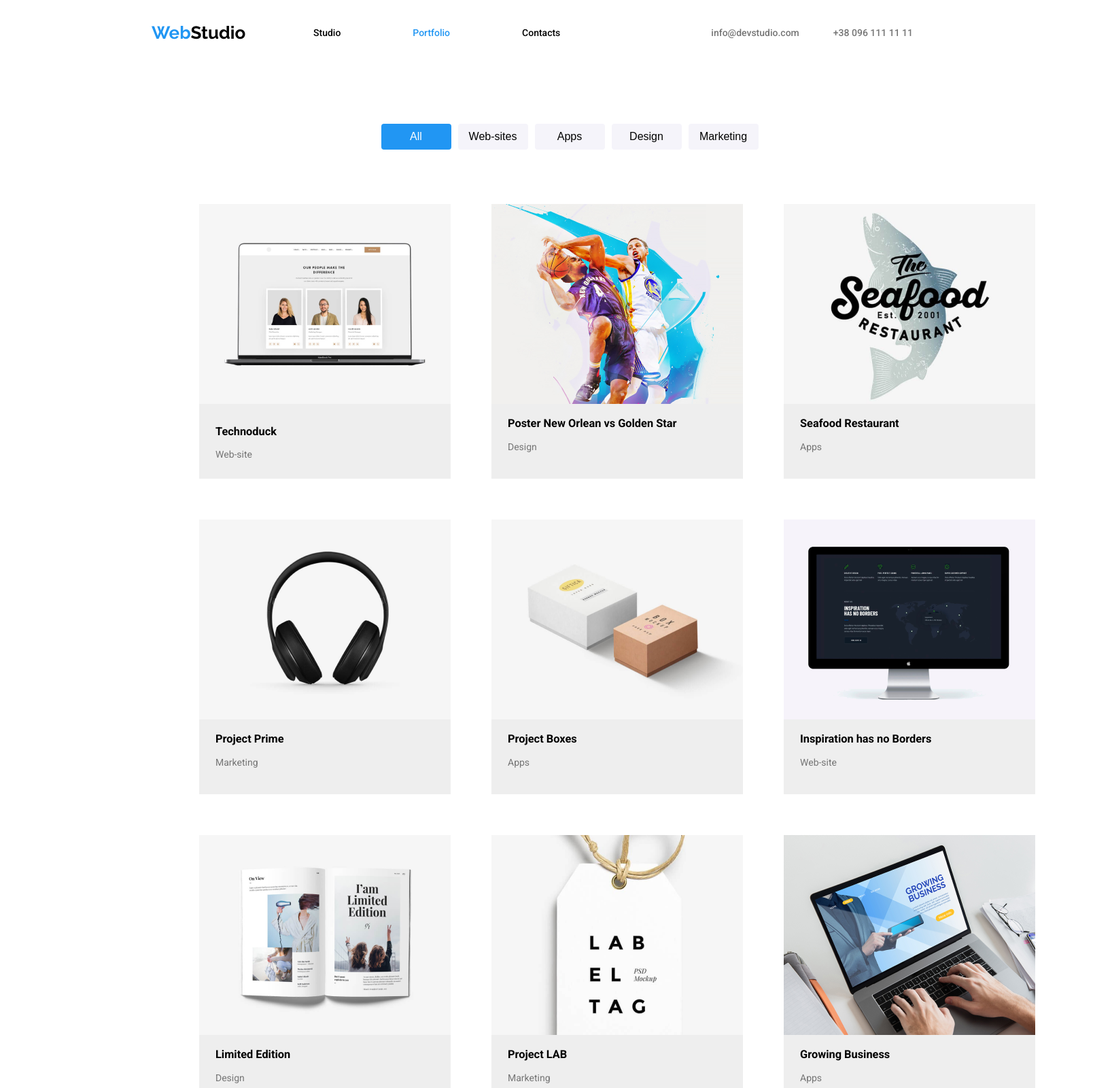
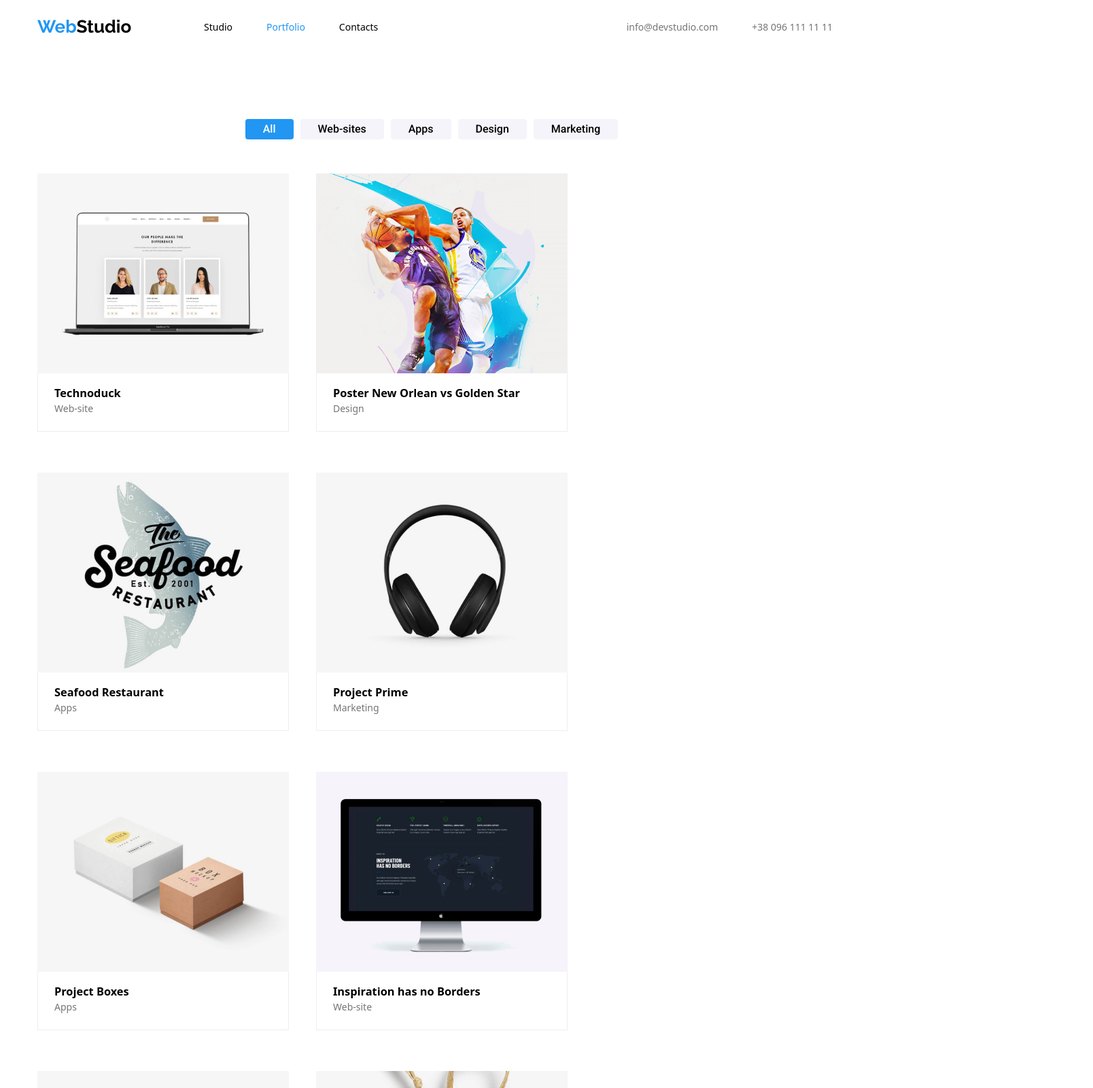
Before and after one commit to itsjenm/goit-markup-hw-03, a plain HTML site: page portfolio.html in a window 1280 px wide. Shown: the top 1600 px of the page at 68% size, 1608 px wide, since content can reach past the window. Drawn offline with nearby package versions, Linux system fonts and the light colour scheme.

Commit message:
revisions

```diff
--- a/css/styles.css
+++ b/css/styles.css
@@ -1,45 +1,74 @@
-* {
+/* Default styles */
+
+h1,h2,h3,h4,h5,h6,p {
+    margin: 0;
+}
+
+
+html {
     box-sizing: border-box;
 }
 
+*,
+*::after,
+*::before {
+    box-sizing: inherit;
+}
+
+img {
+    display: block;
+    max-width: 100%;
+    height: auto;
+}
+
+address {
+    font-style: normal;
+}
+
+.link {
+    text-decoration: none;
+    color: inherit;
+}
+
+.list {
+    list-style: none;
+    padding: 0;
+    margin: 0;
+}
+
+/* end of default styles */
+
 
 header {
-    width: 1600px;
-    height: 80px;
+    /* use padding instead of width or height */
+    padding: 25px 0 25px 0;
     display: flex;
     /* background-color: aqua; */
 
 }
 
+.header-container {
+    display: flex;
+    justify-content: space-between;
+
+}
+
 body {
-    width: 1600px;
     font-family: 'Roboto';
     color: black;
     font-size: 14px;
-
-}
-
-#what-we-do {
-    padding: 5px 0 94px 0;
-}
-
-#our-benefits,
-#our-team {
-    padding: 94px 0 94px 0;
-}
-
-ul {
-    list-style-type: none;
 }
 
 
-.navbar-div {
-    width: 100%;
-    display: flex;
-    justify-content: space-between;
-    margin: 0 215px 0 215px;
-    /* background-color: orchid; */
+.container {
+    width: 1200px;
+    margin-left: auto;
+    margin-right: auto;
+    padding: 0 15px;
+    /* background-color: aqua; */
 }
+
+
 
 nav {
     /* background-color: lightcoral; */
@@ -49,48 +78,46 @@ nav {
 
 .main-nav {
     display: flex;
+    margin-left: 100px;
     /* background-color: yellow; */
 }
 
-
-
-.nav-contacts {
-    display: flex;
-    align-items: center;
-    /* background-color: lime; */
+.nav-item:not(:last-child) {
+    margin-right: 50px;
 }
 
 
-
-.nav-link a {
+.nav-link {
     color: black;
     text-decoration: none;
     font-weight:500;
 
 }
 
-.nav-link #studio,
-#portfolio, #contacts {
-    margin: 32px 53px 32px 53px;
-}
-
-
-.nav-link-selected a {
-    color: #2196F3;
-}
-
-.nav-contacts a {
-    color: #757575;
-    margin-right: 50px;
-}
-
-.navbar-div a:hover,
-.navbar-div a:focus {
+.current {
     color: #2196F3;
 }
 
 
-#WebStudio {
+.nav-contacts {
+    display: flex;
+    align-items: center;
+    color: #757575;
+    /* background-color: lime; */
+}
+
+.nav-contacts-item:not(:last-child) {
+    margin-right: 50px;
+}
+
+
+.header-container a:hover,
+.header-container a:focus {
+    color: #2196F3;
+}
+
+
+.WebStudio {
     font-family: 'Raleway';
     font-weight: 700;
     font-size:26px;
@@ -100,7 +127,7 @@ nav {
     text-decoration: none;
 }
 
-#WebStudio::before {
+.WebStudio::before {
     content: 'Web'; color: #2196F3;
     font-family: 'Raleway';
     font-size: 26px;
@@ -108,15 +135,13 @@ nav {
 }
 
 
+#main-hero {
+    padding: 200px 0;
+    background-color: #2F303A;
+}
 
-
-.hero {
-    display: flex;
-    justify-content: center;
-    align-items: center;
-    flex-direction: column;
-    height: 600px;
-    background-color: #2F303A;
+.hero-container {
+    text-align: center;
 }
 
 
@@ -125,6 +150,7 @@ nav {
     font-weight: 900;
     color: #FFFFFF;
     align-items: center;
+    margin-bottom: 30px;
 }
 
 .request-button {
@@ -132,9 +158,9 @@ nav {
     padding: 10px 20px;
     border: none;
     border-radius: 4px;
+    font-family: 'Roboto';
     font-size: 16px;
     font-weight: 700;
-    background-color: #2196F3;
     color: #FFFFFF;
     cursor: pointer;
 
@@ -146,71 +172,82 @@ nav {
 
 }
 
-.container {
-    max-width: 1200px;
-    margin-left: 215px;
-    /* background-color: aqua; */
-    align-items: center;
 
+.hero-filter {
+    margin: 0;
+    display: flex;
+    justify-content: center;
+    margin-bottom: 50px;
 }
 
-
-.hero-filter {
-    margin-top: 94px;
+.projects {
+    margin: 0;
     display: flex;
-    justify-content: center;
-}
-
-.case-studies {
-    display: grid;
-    grid-template-columns: auto auto auto;
-    margin-bottom: 94px;
-    margin-top: 50px;
+    flex-wrap: wrap;
+    margin-top: -30px;
+    margin-left: -30px;
     /* background-color: red; */
 
 }
 
-#work-examples li {
-    margin: 30px;
-    width: 370px;
-    height: 404px;
-    background-color: #EEEEEE;
+#work-examples {
+    padding: 94px 0;
 }
 
-.project,
-.type {
-    margin-left: 24px;
+#work-examples li {
+    margin-right: 10px;
+    background-color: #FFFFFF;
 }
 
-#our-benefits {
-    display: flex;
 
+.project-name,
+.project-type {
+    margin: 0;
+    margin-bottom: 5px;
 }
 
-.set {
+.projects-item {
+    margin-top: 30px;
+    margin-left: 30px;
+    margin-bottom:30px;
+}
+
+.project-info-container {
+    padding: 20px 24px;
+    border: 1px solid #EEEEEE;
+    border-top: none;
+}
+
+#main-content {
+    padding: 94px 0 94px 0;
+}
+
+#what-we-do {
+    padding-top: 0;
+}
+
+.benefits-title {
+    display: none;
+}
+
+
+.benefits,
+.what-we-do,
+.team {
     display: flex;
     justify-content: space-between;
 }
 
-.content-set {
-    display: grid;
-
-}
 
 
-.benefits {
-    display: none;
-}
-
-
-#our-benefits .title {
-    line-height: 16.41px;
+#main-content .title {
     font-weight: 700;
     font-size: 14px;
     background-color: #FFFFFF;
+    margin-bottom: 10px;
 }
 
-#our-benefits .details {
+#main-content .details {
     width: 270px;
     margin-right: 30px;
     line-height: 24px;
@@ -230,29 +267,33 @@ p {
     color: #757575;
 }
 
-#our-team {
+.our-team {
     height: 648px;
     background-color: #F5F4FA;
     display: grid;
 }
 
-#our-team .section-title {
+#main-content .section-title {
     text-align: center;
     font-size: 36px;
     font-weight: 700;
+    margin-bottom: 50px;
 }
 
 
-.container .name {
+.team-name {
     text-align: center;
     font-size: 16px;
     font-weight: 500;
+    margin-bottom: 30px;
 }
 
-#our-team li {
+.team-image {
+    margin-bottom: 30px;
+}
+
+.team li {
     background-color: #FFFFFF;
-    width: 270px;
-    height: 368px;
     border-bottom-right-radius: 4px;
     border-bottom-left-radius: 4px;
     box-shadow: 0px 2px rgba(0, 0, 0, 0.2);
@@ -260,23 +301,28 @@ p {
 }
 
 
-.container .position {
+.team-position {
     text-align: center;
     font-size: 16px;
     font-weight: 400;
+    margin: 0;
+    margin-bottom: 30px;
 }
 
 .button-filter {
-    width: 103px;
-    margin-right: 10px;
     background-color: #F5F4FA;
-    height: 38px;
+    padding: 6px 26px;
+    font-family: 'Roboto';
     font-size: 16px;
     font-weight: 500;
     border: none;
     border-radius: 4px;
     text-align: center;
     cursor: pointer;
+}
+
+.button-filter:not(:last-child) {
+    margin-right: 10px;
 }
 
 .button-filter:hover,
@@ -291,30 +337,26 @@ p {
 }
 
 
-.footer {
-    height: 252px;
+footer .container {
     background-color: #2F303A;
+    padding: 60px 0;
 
 }
 
 
-
-.footer #WebStudio {
-    margin-top: 60px;
-    margin-left: 250px;
+footer .WebStudio {
     color: #FFFFFF;
+    margin-bottom: 10px;
+    display: block;
 
 }
 
-.footer .footer-contacts {
-    margin-left: 215px;
+.footer-contacts {
     color: #757575;
-    text-decoration: none;
-    font-style: normal;
 }
 
 
-.footer .footer-contacts:hover,
-.footer .footer-contacts:focus {
+.footer-contacts:hover,
+.footer-contacts:focus {
     color: rgba(255, 255, 255, 1);;
 }
--- a/portfolio.html
+++ b/portfolio.html
@@ -15,101 +15,110 @@
     <link rel="preconnect" href="https://fonts.gstatic.com" crossorigin>
     <link href="https://fonts.googleapis.com/css2?family=Raleway:wght@700&family=Roboto:wght@400;500;700;900&display=swap" rel="stylesheet">
 
+      <!-- Modern normalize -->
+      <link rel="stylesheet" href="https://cdnjs.cloudflare.com/ajax/libs/modern-normalize/1.0.0/modern-normalize.min.css"/>
+
 
 </head>
 <body>
   <header>
-    <div class="navbar-div">
+    <div class="container header-container">
       <nav>
-        <a href="index.html" id="WebStudio">Studio</a>
-        <ul class="main-nav">
-          <li class="nav-link"><a href="index.html" id="studio">Studio</a></li>
-          <li class="nav-link nav-link-selected"><a href="portfolio.html" id="portfolio">Portfolio</a></li>
-          <li class="nav-link"><a href="contacts.html" id="contacts">Contacts</a></li>
+        <a href="index.html" class="WebStudio">Studio</a>
+        <ul class="main-nav list">
+          <li class="nav-item"><a href="index.html" class="nav-link" >Studio</a></li>
+          <li class="nav-item"><a href="portfolio.html" class="nav-link current" >Portfolio</a></li>
+          <li class="nav-item"><a href="contacts.html" class="nav-link" >Contacts</a></li>
         </ul>
       </nav>
-        <ul class="nav-contacts">
-          <li class="nav-link"><a href="mailto:info@devstudio.com" class="mailto">info@devstudio.com</a></li>
-          <li class="nav-link"><a href="tel:+380961111111" class="tel">+38 096 111 11 11</a></li>
+        <ul class="nav-contacts list">
+          <li class="nav-contacts-item"><a href="mailto:info@devstudio.com" class="nav-link nav-contacts mailto">info@devstudio.com</a></li>
+          <li class="nav-contacts-item"><a href="tel:+380961111111" class="nav-link nav-contacts tel">+38 096 111 11 11</a></li>
         </ul>
     </div>
   </header>
       <main>
-        <section id="content-filter">
-            <div class="container">
-                <ul class="hero-filter">
-                    <li><button type="button" class="button-filter button-filter-selected">All</button></li>
-                    <li><button type="button" class="button-filter">Web-sites</button></li>
-                    <li><button type="button" class="button-filter">Apps</button></li>
-                    <li><button type="button" class="button-filter">Design</button></li>
-                    <li><button type="button" class="button-filter">Marketing</button></li>
-                </ul>
-            </div>
-        </section>
         <section id="work-examples">
             <div class="container">
-                <ul class="case-studies">
-                    <li class="content-set">
+                <ul class="hero-filter list">
+                    <li>
+                      <button type="button" class="button-filter button-filter-selected">All</button>
+                    </li>
+                    <li>
+                      <button type="button" class="button-filter">Web-sites</button>
+                    </li>
+                    <li>
+                      <button type="button" class="button-filter">Apps</button>
+                    </li>
+                    <li>
+                      <button type="button" class="button-filter">Design</button>
+                    </li>
+                    <li>
+                      <button type="button" class="button-filter">Marketing</button>
+                    </li>
+                </ul>
+                <ul class="projects list">
+                    <li class="projects-item">
                       <img src="images/Technoduck.png" alt="Website work example" width="370">
-                      <div>
-                        <h3 class="project">Technoduck</h3>
-                        <p class="type">Web-site</p>
+                      <div class="project-info-container">
+                        <h3 class="project-name">Technoduck</h3>
+                        <p class="project-type">Web-site</p>
                       </div>
                     </li>
-                    <li class="content-set-2">
+                    <li class="projects-item">
                       <img src="images/Poster New Orlean vs Golden Star.png" alt="Design work example" width="370">
-                      <div>
-                        <h3 class="project">Poster New Orlean vs Golden Star</h3>
-                        <p class="type">Design</p>
+                      <div class="project-info-container">
+                        <h3 class="project-name">Poster New Orlean vs Golden Star</h3>
+                        <p class="project-type">Design</p>
                       </div>
                     </li>
-                    <li>
+                    <li class="projects-item">
                       <img src="images/Seafood Restaurant.png" alt="App work example" width="370">
-                      <div>
-                        <h3 class="project">Seafood Restaurant</h3>
-                        <p class="type">Apps</p>
+                      <div class="project-info-container">
+                        <h3 class="project-name">Seafood Restaurant</h3>
+                        <p class="project-type">Apps</p>
                       </div>
                     </li>
-                    <li>
+                    <li class="projects-item">
                       <img src="images/Project Prime.png" alt="Marketing work example" width="370">
-                      <div>
-                        <h3 class="project">Project Prime</h3>
-                        <p class="type">Marketing</p>
+                      <div class="project-info-container">
+                        <h3 class="project-name">Project Prime</h3>
+                        <p class="project-type">Marketing</p>
                       </div>
                     </li>
-                    <li>
+                    <li class="projects-item">
                       <img src="images/Project Boxes.png" alt="App work example" width="370">
-                      <div>
-                        <h3 class="project">Project Boxes</h3>
-                        <p class="type">Apps</p>
+                      <div class="project-info-container">
+                        <h3 class="project-name">Project Boxes</h3>
+                        <p class="project-type">Apps</p>
                       </div>
                     </li>
-                    <li>
+                    <li class="projects-item">
                       <img src="images/Inspiration has no Borders.png" alt="Website work example" width="370">
-                      <div>
-                        <h3 class="project">Inspiration has no Borders</h3>
-                        <p class="type">Web-site</p>
+                      <div class="project-info-container">
+                        <h3 class="project-name">Inspiration has no Borders</h3>
+                        <p class="project-type">Web-site</p>
                       </div>
                     </li>
-                    <li>
+                    <li class="projects-item">
                       <img src="images/Limited Edition.png" alt="Design work example" width="370">
-                      <div>
-                        <h3 class="project">Limited Edition</h3>
-                        <p class="type">Design</p>
+                      <div class="project-info-container">
+                        <h3 class="project-name">Limited Edition</h3>
+                        <p class="project-type">Design</p>
                       </div>
                     </li>
-                    <li>
+                    <li class="projects-item">
                       <img src="images/Project LAB.png" alt="Marketing work example" width="370">
-                      <div>
-                        <h3 class="project">Project LAB</h3>
-                        <p class="type">Marketing</p>
+                      <div class="project-info-container">
+                        <h3 class="project-name">Project LAB</h3>
+                        <p class="project-type">Marketing</p>
                       </div>
                     </li>
-                    <li>
+                    <li class="projects-item">
                       <img src="images/Growing Business.png" alt="App work example" width="370">
-                      <div>
-                        <h3 class="project">Growing Business</h3>
-                        <p class="type">Apps</p>
+                      <div class="project-info-container">
+                        <h3 class="project-name">Growing Business</h3>
+                        <p class="project-type">Apps</p>
                       </div>
                     </li>
                 </ul>
@@ -117,15 +126,15 @@
         </section>
       </main>
       <footer>
-        <div class="footer">
-          <a href="index.html" id="WebStudio">Studio</a>
+        <div class="container">
+          <a href="index.html" class="WebStudio">Studio</a>
           <address>
-            <ul>
+            <ul class="contacts list">
               <li>
-                <a href="#" class="footer-contacts">695 Park Ave, New York, NY 10065, United States</a>
+                <a href="#" class="footer-contacts link">695 Park Ave, New York, NY 10065, United States</a>
               </li>
-              <li><a href="mailto:info@example.com" class="footer-contacts">info@example.com</a></li>
-              <li><a href="tel:212-772-4150" class="footer-contacts">+1 212-772-4150</a></li>
+              <li><a href="mailto:info@example.com" class="footer-contacts link">info@example.com</a></li>
+              <li><a href="tel:212-772-4150" class="footer-contacts link">+1 212-772-4150</a></li>
             </ul>
           </address>
         </div>
```
Also changed, not shown: index.html (+40 -36 lines).
